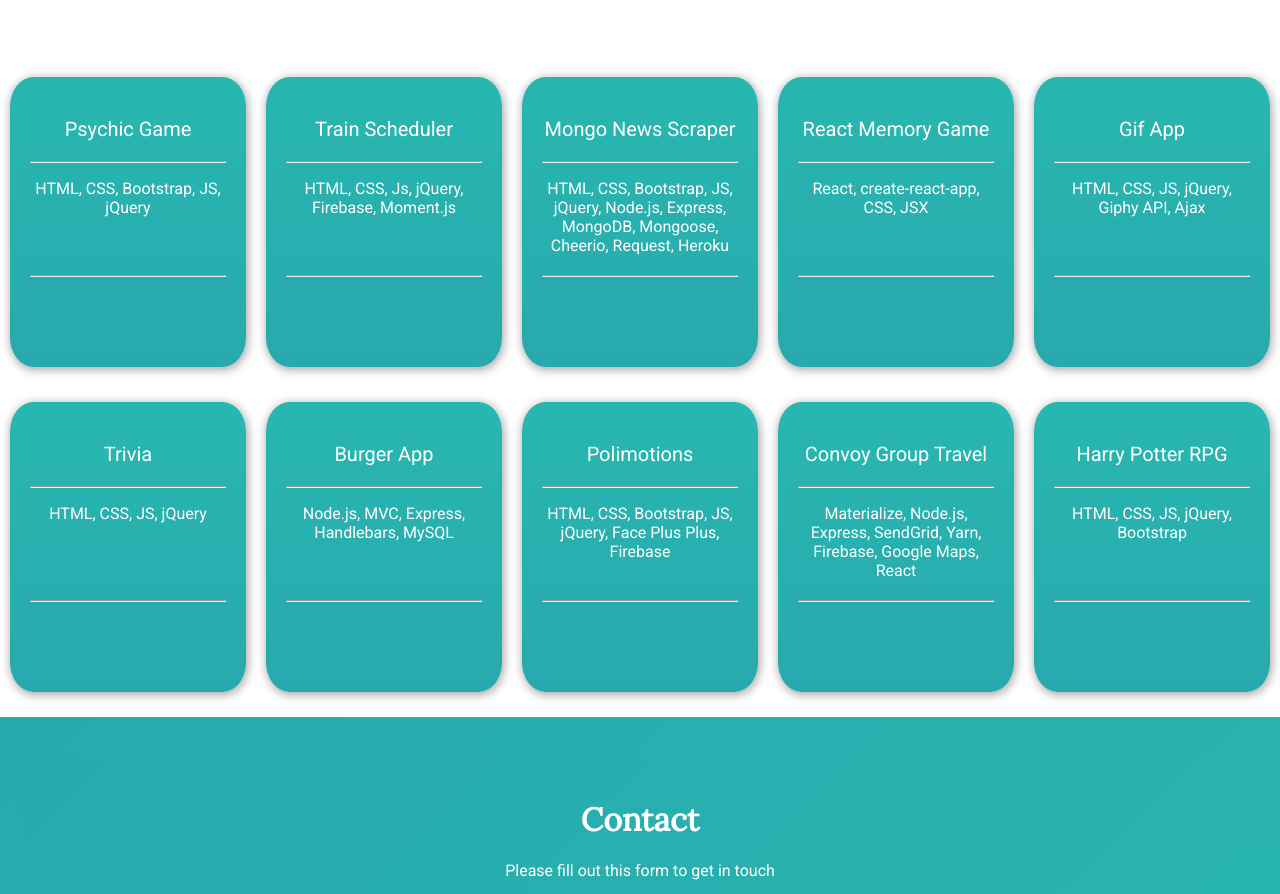
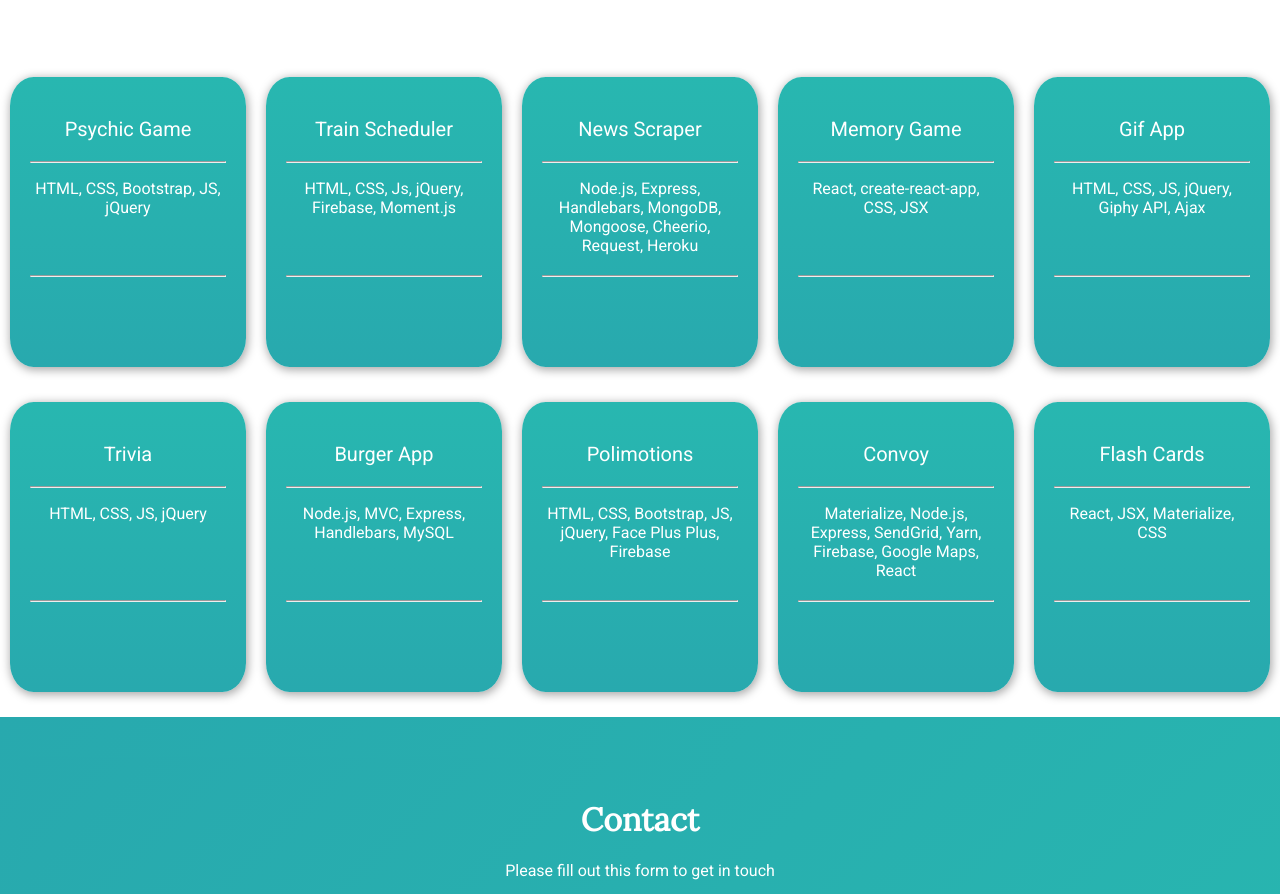
Before and after one commit to mfbradley/Portfolio, a React (Create React App) app in the folder client/: page / in a window 1280 px wide. Shown: the part 1406-2300 px from the top of the page. Built offline with nearby package versions, Linux system fonts and the light colour scheme; some icons are missing.

Commit message:
updated portfolio page projects, replaced rpg with flash cards, updated languages:

```diff
--- a/client/src/Pages/Portfolio/Portfolio.css
+++ b/client/src/Pages/Portfolio/Portfolio.css
@@ -6,6 +6,7 @@
 .container {
     display: grid;
     grid-auto-rows: minmax(100px, auto);
+    grid-auto-columns: repeat(4, 1fr);
     grid-row-gap: 20px;
 }
 
@@ -15,6 +16,7 @@
     padding: 20px;
     justify-content: space-around;
 }
+
 .port-images {
     display: flex;
     align-items: center;
--- a/client/src/Pages/Portfolio/Portfolio.js
+++ b/client/src/Pages/Portfolio/Portfolio.js
@@ -16,37 +16,36 @@ class Portfolio extends React.Component {
                 <div className="container">
                     <h1 className="title">Portfolio</h1>
                     <div className="port-images">
-                        <ProjectSquare
+                        <ProjectSquare className="one"
                             projectText={"Psychic Game"}
                             languages={"HTML, CSS, Bootstrap, JS, jQuery"}
                             github={"https://github.com/mfbradley/Psychic-Game"}
                             site={"https://mfbradley.github.io/Psychic-Game/"}
                         />
-                        <ProjectSquare
+                        <ProjectSquare className="two"
                             projectText={"Train Scheduler"}
                             languages={"HTML, CSS, Js, jQuery, Firebase, Moment.js"}
                             github={"https://github.com/mfbradley/Train-Scheduler"}
                             site={"https://mfbradley.github.io/Train-Scheduler/"} />
 
-                        <ProjectSquare
-                            projectText={"Mongo News Scraper"}
-                            languages={"HTML, CSS, Bootstrap, JS, jQuery, Node.js, Express, MongoDB, Mongoose, Cheerio, Request, Heroku"}
+                        <ProjectSquare className="three"
+                            projectText={"News Scraper"}
+                            languages={"Node.js, Express, Handlebars, MongoDB, Mongoose, Cheerio, Request, Heroku"}
                             github={"https://github.com/mfbradley/mongo_scraper"}
                             site={"https://secret-depths-22228.herokuapp.com/index.html#"}
                         />
-                        <ProjectSquare
-                            projectText={"React Memory Game"}
+                        <ProjectSquare className="four"
+                            projectText={"Memory Game"}
                             languages={"React, create-react-app, CSS, JSX"}
                             github={"https://github.com/mfbradley/clicky_react_app"}
                             site={"https://mfbradley.github.io/clicky_react_app"}
                         />
-                        <ProjectSquare
+                        <ProjectSquare className="five"
                             projectText={"Gif App"}
                             languages={"HTML, CSS, JS, jQuery, Giphy API, Ajax"}
                             github={"https://github.com/mfbradley/GifTastic"}
                             site={"https://mfbradley.github.io/GifTastic/"}
                         />
-
 
                     </div>
                     <div className="port-images2">
@@ -69,16 +68,16 @@ class Portfolio extends React.Component {
                             site={"https://mfbradley.github.io/Polimotions/"}
                         />
                         <ProjectSquare
-                            projectText={"Convoy Group Travel"}
+                            projectText={"Convoy"}
                             languages={"Materialize, Node.js, Express, SendGrid, Yarn, Firebase, Google Maps, React"}
                             github={"https://github.com/mfbradley/convoy"}
                             site={"https://warm-woodland-20139.herokuapp.com/"}
                         />
                         <ProjectSquare
-                            projectText={"Harry Potter RPG"}
-                            languages={"HTML, CSS, JS, jQuery, Bootstrap"}
-                            github={"https://github.com/mfbradley/week-4-game"}
-                            site={"https://mfbradley.github.io/week-4-game/"}
+                            projectText={"Flash Cards"}
+                            languages={"React, JSX, Materialize, CSS"}
+                            github={"https://github.com/amesmr/js-flashcards"}
+                            site={"https://flashcards-and-quizzes.herokuapp.com/"}
                         />
                     </div>
                 </div>
```
